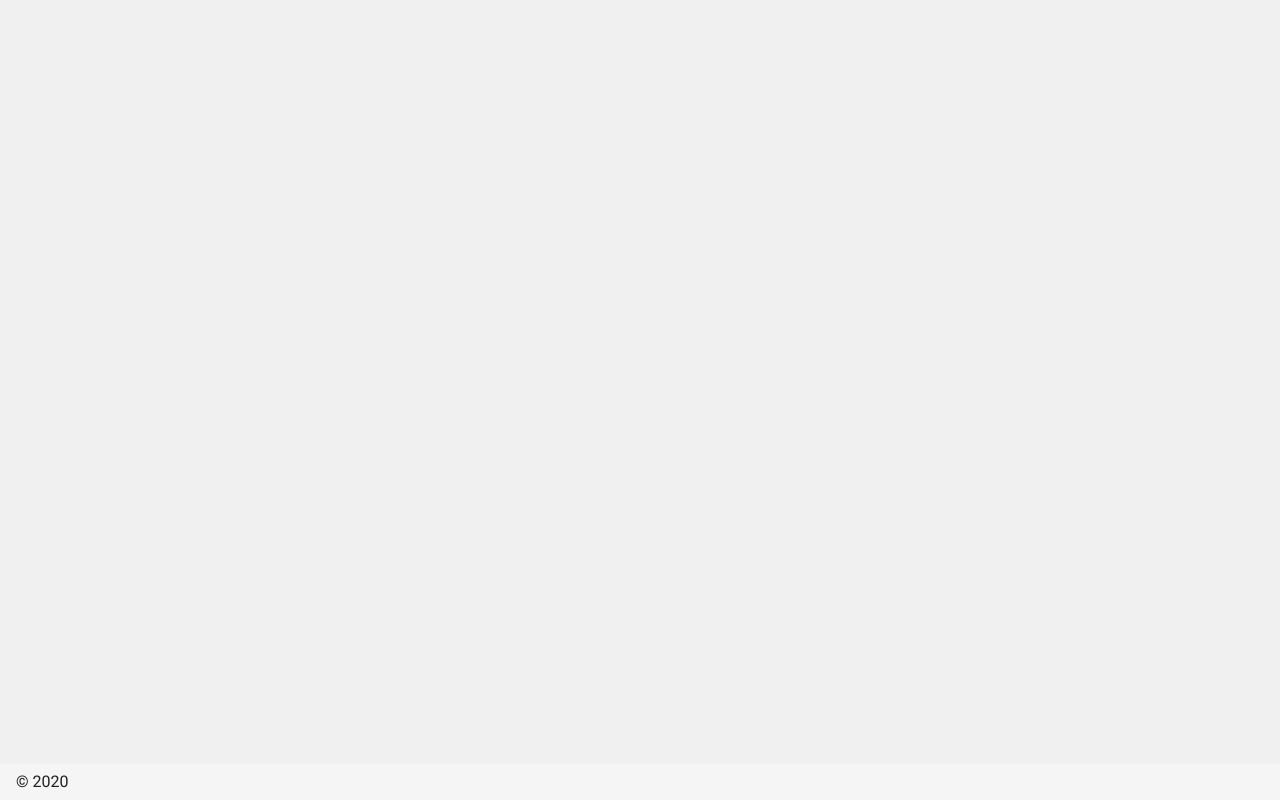
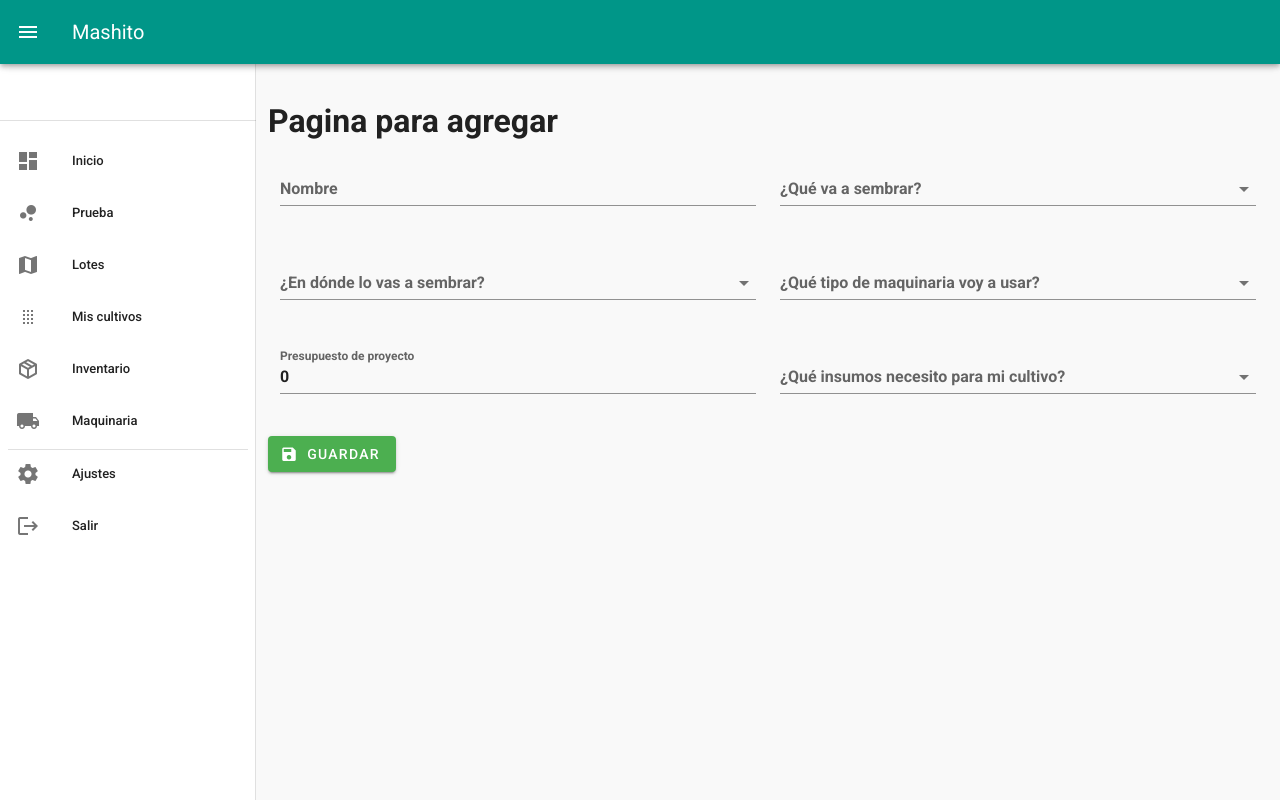
Before and after one commit to jfdelarosa/mashito, a Nuxt app: page /app/cultivo/siembra/agregar in a window 1280 px wide. Before the commit this address had no page. Built offline with nearby package versions, Linux system fonts and the light colour scheme; a web font is replaced by a local one.

Commit message:
modulo de cultivos

```diff
--- /dev/null
+++ b/pages/app/cultivo/siembra/agregar.vue
@@ -0,0 +1,157 @@
+<template lang="pug">
+  div
+    h1  Pagina para agregar
+        v-form
+            v-container
+                v-row
+                    v-col
+                        v-text-field(label="Nombre" v-model="nombre")
+                    v-col
+                        v-select(:items="itemPlantacion" label="¿Qué va a sembrar?" v-model="plantacion")
+                v-row
+                    v-col
+                        v-select(:items="itemsLotes" label="¿En dónde lo vas a sembrar?" v-model="lote")
+                    v-col
+                        v-select(:items="itemsMaquinaria" label="¿Qué tipo de maquinaria voy a usar?" v-model="maquinariauso")
+                v-row
+                    v-col
+                        v-text-field(label="Presupuesto de proyecto" v-model="presupuesto")
+                    v-col
+                        v-select(:items="itemsInsumos" label="¿Qué insumos necesito para mi cultivo?" multiple v-model="insumoscultivo")
+            v-btn(@click="registrar()" color="success")
+                v-icon(left) mdi-content-save
+                | Guardar
+</template>
+
+<script>
+export default {
+  layout: 'app',
+  data: () => ({
+    nombre: '',
+    plantacion: '',
+    lote: '',
+    maquinariauso: '',
+    insumoscultivo: '',
+    itemPlantacion: [
+      'Aguacate',
+      'Caña de azúcar',
+      'Chile verde',
+      'Tomate',
+      'Sorgo',
+      'Frijoles',
+      'Maíz',
+      'Habanero',
+      'Sandia',
+      'Melon',
+      'Pepino',
+      'Piña',
+      'Arroz',
+      'Platano',
+      'Papaya',
+      'Yuca',
+      'Arboles frutales',
+      'Chayote',
+      'Otros',
+    ],
+    itemsLotes: [],
+    itemsMaquinaria: [],
+    itemsInsumos: [
+      'Semillas',
+      'Palas',
+      'Bomba agricola',
+      'Fertilizante',
+      'Otros',
+    ],
+    presupuesto: 0,
+  }),
+  computed: {
+    user() {
+      return this.$store.state.user
+    },
+  },
+  methods: {
+    getRealtimeData() {
+      this.itemsLotes = []
+      try {
+        this.$fireDb
+          .ref('usuarios/' + this.user.uid + '/lotes')
+          .on('value', (snapshot) => {
+            const valores = snapshot.val()
+            for (const key in valores) {
+              this.itemsLotes.push(valores[key].ubicacion)
+              /*
+                console.log('*******************')
+                console.log(valores[key].hectareas)
+                console.log(valores[key])
+                console.log('*******************')
+                */
+            }
+          })
+      } catch (error) {
+        console.log(error)
+      }
+    },
+    getRealtimeDataMaquinaria() {
+      this.itemsMaquinaria = []
+      try {
+        this.$fireDb
+          .ref('usuarios/' + this.user.uid + '/maquinaria')
+          .on('value', (snapshot) => {
+            const valores = snapshot.val()
+            for (const key in valores) {
+              this.itemsMaquinaria.push(valores[key].maquinaria)
+              /*
+              console.log('/////////////////')
+              console.log(valores[key].maquinaria)
+              console.log('/////////////////')
+              */
+            }
+          })
+      } catch (error) {
+        console.log(error)
+      }
+    },
+    registrar() {
+      console.log('Submit')
+      /**/
+      var gen = this.$fireDb
+        .ref('usuarios/' + this.user.uid)
+        .child('siembras')
+        .push().key
+
+      let updates = {}
+      updates['usuarios/' + this.user.uid + '/siembras/' + gen] = {
+        nombre: this.nombre,
+        platacion: this.plantacion,
+        lote: this.lote,
+        maquinariauso: this.maquinariauso,
+        presupuesto: this.presupuesto,
+        insumoscultivo: this.insumoscultivo,
+
+        /*
+        nombre: 'demo',
+        platacion: 'demo',
+        lote: 'demo',
+        maquinariauso: 'demo',
+        costopreparacion: 'demo',
+        insumoscultivo: 'demo',
+        */
+      }
+      this.$fireDb
+        .ref()
+        .update(updates)
+        .then((response) => {
+          console.log(response)
+          this.$router.push('/app/cultivo/siembra')
+        })
+        .catch((error) => {
+          console.log(error)
+        })
+    },
+  },
+  mounted() {
+    this.getRealtimeData()
+    this.getRealtimeDataMaquinaria()
+  },
+}
+</script>
--- a/pages/app/cultivo/siembra/index.vue
+++ b/pages/app/cultivo/siembra/index.vue
@@ -9,7 +9,7 @@
         v-icon(left) mdi-plus
         | Nuevo
     v-card-text
-      v-data-table(:headers="headers" :items="items" :search="search" :items-per-page="10")
+      v-data-table(:headers="headers" :items="val" :search="search" :items-per-page="10")
         template(v-slot:item.options="{ item }")
           v-btn(@click="editar(item.id)" icon small)
             v-icon mdi-pencil
@@ -22,10 +22,12 @@ export default {
   layout: 'app',
   data: () => ({
     search: '',
+    val: [],
     headers: [
-      { text: 'id', value: 'id', sortable: true },
-      { text: 'Nombre', value: 'nombre', sortable: true },
-      { text: 'Opciones', value: 'options', sortable: false },
+      { text: 'nombre', value: 'nombre', sortable: true },
+      { text: 'plantacion', value: 'platacion', sortable: true },
+      { text: 'presupuesto', value: 'presupuesto', sortable: false },
+      { text: 'maquinariauso', value: 'maquinariauso', sortable: false },
     ],
     items: [
       {
@@ -42,9 +44,14 @@ export default {
       },
     ],
   }),
+  computed: {
+    user() {
+      return this.$store.state.user
+    },
+  },
   methods: {
     agregar() {
-      this.$router.push('/app/proveedor/insumo/agregar')
+      this.$router.push('/app/cultivo/siembra/agregar')
     },
     editar(id) {
       this.$router.push(`/app/proveedor/insumo/${id}`)
@@ -54,6 +61,26 @@ export default {
        * Mostrar un modal para aceptar o cancelar la eliminación y hacer  o no la petición a firebase
        */
     },
+    getRealtimeData() {
+      this.val = []
+      try {
+        this.$fireDb
+          .ref('usuarios/' + this.user.uid + '/siembras')
+          .on('value', (snapshot) => {
+            const valores = snapshot.val()
+            for (const key in valores) {
+              this.val.push(valores[key])
+              console.log(valores[key])
+            }
+          })
+      } catch (error) {
+        console.log(error)
+      }
+    },
+  },
+  mounted() {
+    this.getRealtimeData()
+    console.log(this.user)
   },
 }
 </script>
```
